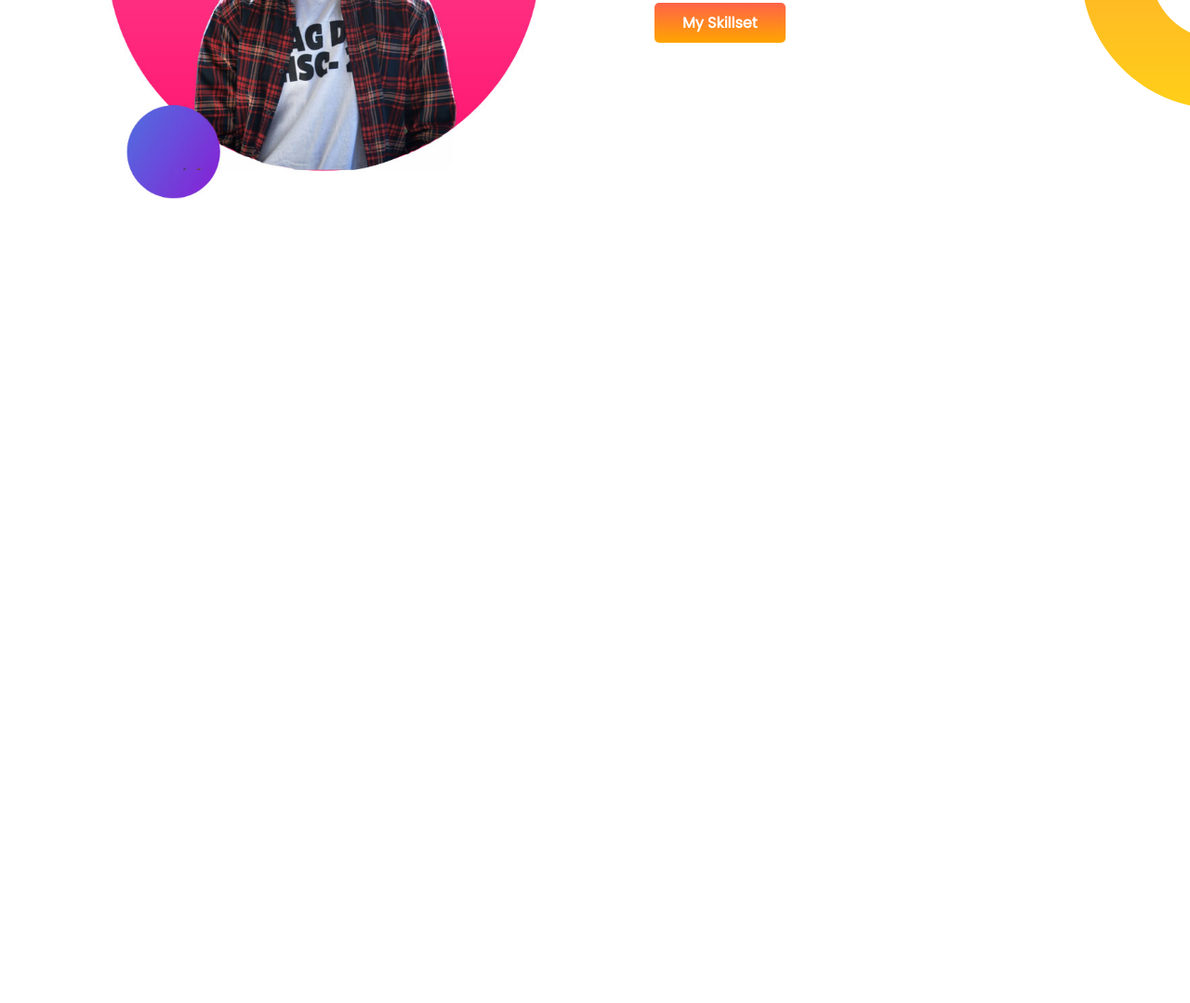
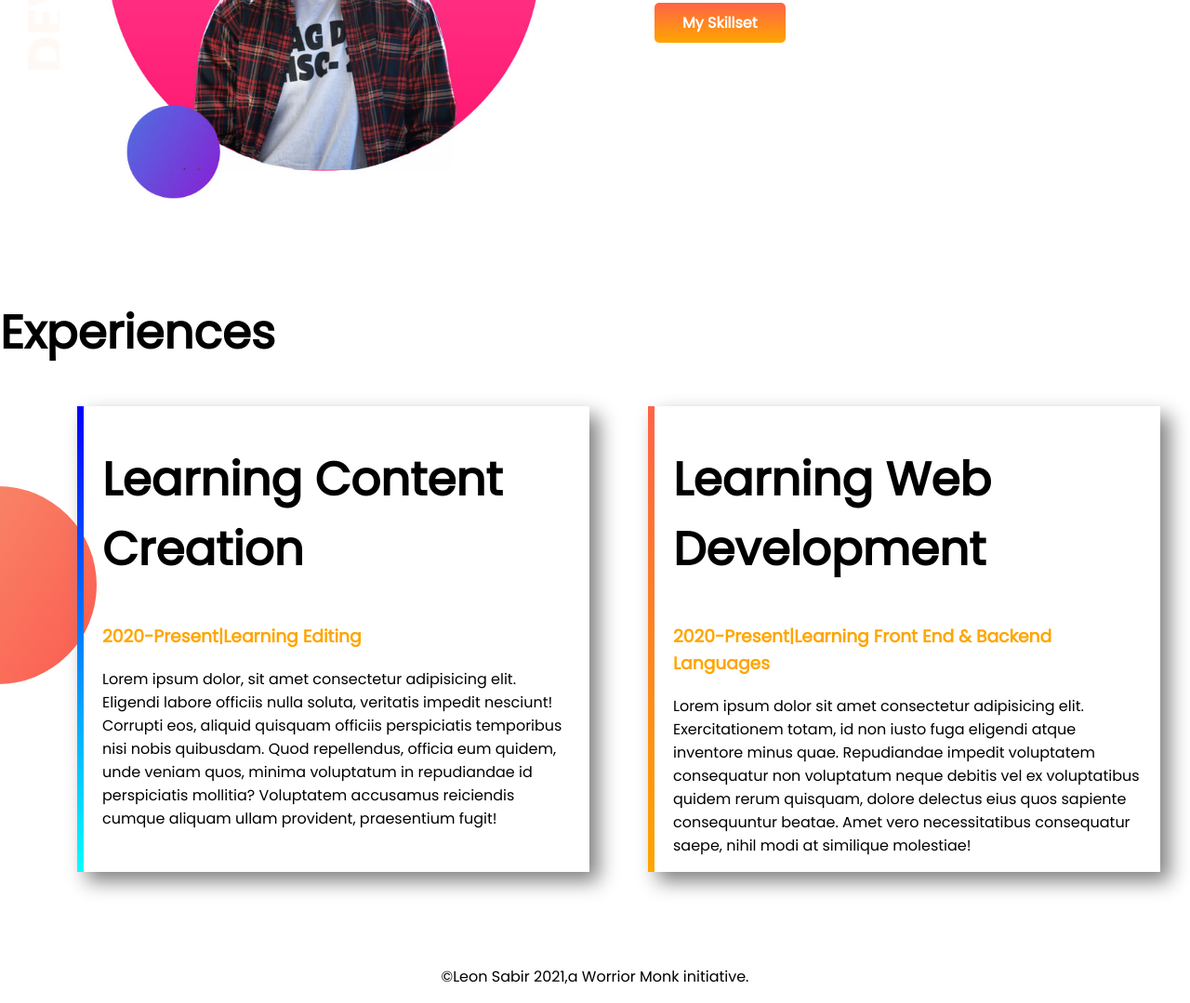
Before and after one commit to leonsabirwm/prac_prac, a plain HTML site: page index.html in a window 1280 px wide. Shown: the part 906-1985 px from the top of the page at 93% size. Before the commit the page ends 1227 px from the top, so only its background shows below. Drawn offline with Linux system fonts and the light colour scheme.

Commit message:
Hope this will run well

```diff
--- a/index.html
+++ b/index.html
@@ -27,7 +27,7 @@
 
     </div>
 </section>
-<section class="learning">
+<section class="first">
     <div class="half-width">
         <img src="edited_for_ppf/gjt2.jpg" alt="">
 
@@ -40,6 +40,31 @@
     </div>
 </section>
 
+
+<section class="exp-area">
+    <h1>Experiences</h1>
+<div class="last-one">
+    <div class="lcc">
+
+    <h1 >Learning Content Creation</h1>
+    <h3 class="sorange">2020-Present|Learning Editing</h3>
+    <p>Lorem ipsum dolor, sit amet consectetur adipisicing elit. Eligendi labore officiis nulla soluta, veritatis impedit nesciunt! Corrupti eos, aliquid quisquam officiis perspiciatis temporibus nisi nobis quibusdam. Quod repellendus, officia eum quidem, unde veniam quos, minima voluptatum in repudiandae id perspiciatis mollitia? Voluptatem accusamus reiciendis cumque aliquam ullam provident, praesentium fugit!</p>
+</div>
+<div class="lwd">
+
+    <h1 >Learning Web Development</h1>
+    <h3 class="sorange">2020-Present|Learning Front End & Backend Languages</h3>
+    <p>Lorem ipsum dolor sit amet consectetur adipisicing elit. Exercitationem totam, id non iusto fuga eligendi atque inventore minus quae. Repudiandae impedit voluptatem consequatur non voluptatum neque debitis vel ex voluptatibus quidem rerum quisquam, dolore delectus eius quos sapiente consequuntur beatae. Amet vero necessitatibus consequatur saepe, nihil modi at similique molestiae!</p>
+</div>
+
+</div>
+</section>
+<footer>
+    <p>
+
+        ©Leon Sabir 2021,a Worrior Monk initiative.
+    </p>
+</footer>
 </body>
 
 
--- a/style.css
+++ b/style.css
@@ -8,7 +8,7 @@ h1{
 .sorange{
     color: orange;
 }
-section{
+.first{
     display: flex;
     margin-bottom: 100px;
 }
@@ -36,3 +36,40 @@ background-repeat: no-repeat;background-position: right;
 
 
 }
+.last-one{
+
+        display: flex;
+        margin-bottom: 100px;
+        margin-left: 20px;
+
+
+    }
+    .last-one div{
+        width: 40%;
+        margin-left: 5%;
+
+        box-shadow: 10px 10px 20px grey;
+        padding-left: 20px;
+padding-right: 20px;
+
+    }
+    .exp-area{
+        background-image: url(edited_for_ppf/exp-bg.png);
+        background-repeat: no-repeat;background-position: left;
+
+
+    }
+
+    .lcc{border-left: 7px solid;
+        border-image: linear-gradient(blue,aqua);
+   border-image-slice:1;
+
+    }
+    .lwd{border-left: 7px solid;
+        border-image: linear-gradient(tomato,orange);
+   border-image-slice:1;
+
+    }
+    footer p{
+        text-align: center;
+    }
```
